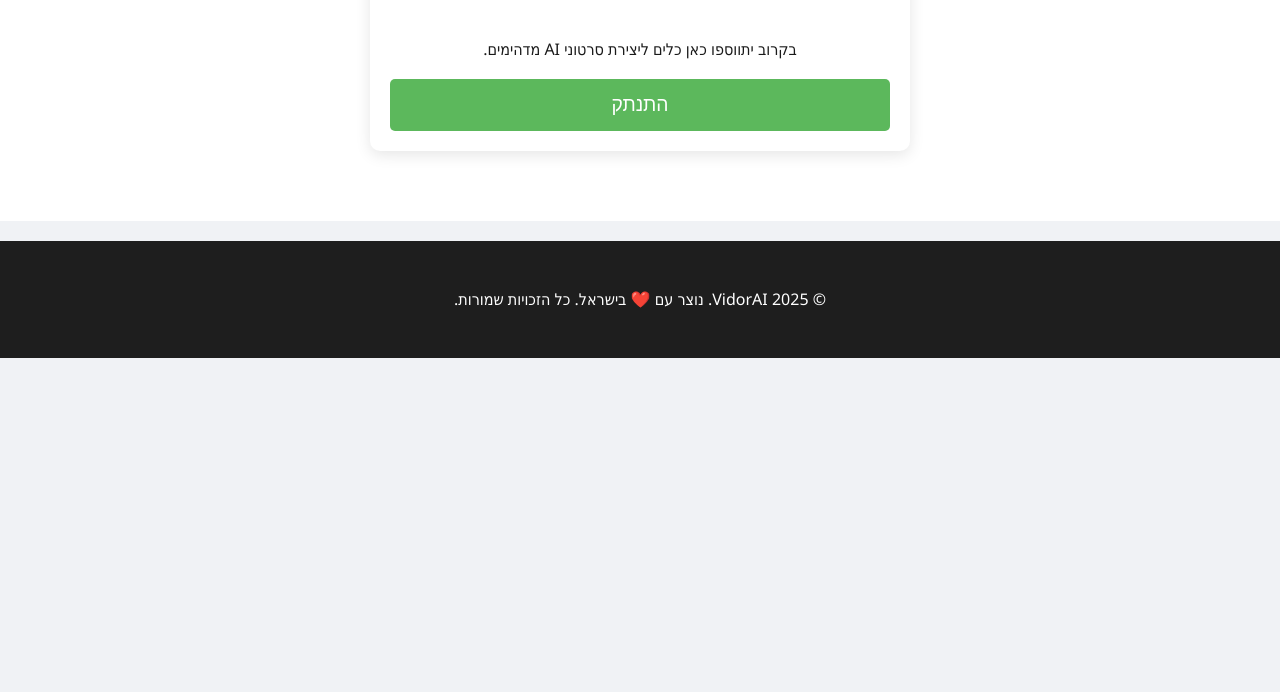
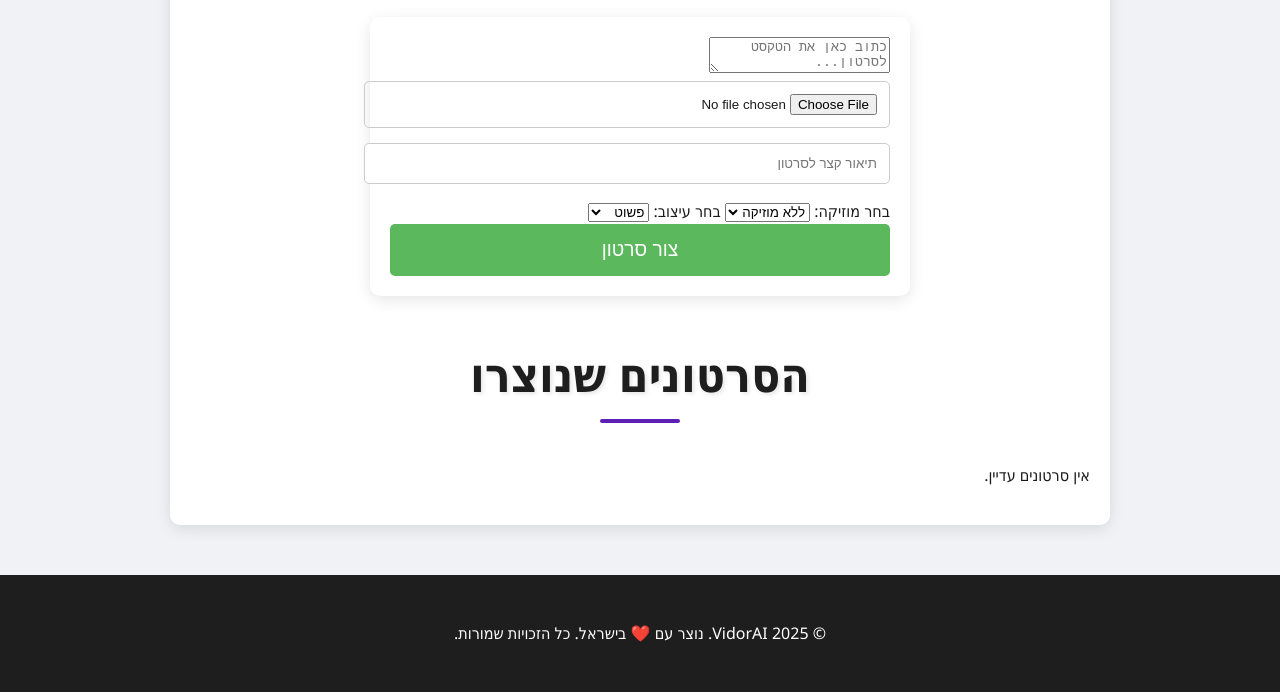
Before and after one commit to basadfree/VidorAI-website, a website: page dashboard.html in a window 1280 px wide. Shown: the part 555-1247 px from the top of the page. Before the commit the page ends 913 px from the top, so only its background shows below. Drawn offline with Linux system fonts and the light colour scheme; no server answers.

Commit message:
Updated dashboard UI for advanced video creation options

```diff
--- a/dashboard.html
+++ b/dashboard.html
@@ -10,17 +10,40 @@
 <body>
 
     <header class="page-header">
-        <h1>ברוך הבא לפאנל המשתמש!</h1>
-        <p>כאן תוכל ליצור תוכן וידאו מבוסס AI.</p>
+        <h1>פאנל המשתמש</h1>
+        <p>כאן תוכלו ליצור ולנהל את הסרטונים שלכם.</p>
+        <button id="logoutButton" class="submit-button" style="position: absolute; left: 20px; top: 20px;">התנתק</button>
     </header>
 
-    <section class="form-section visible">
-        <div class="access-form">
-            <h2>התחברת בהצלחה</h2>
-            <p>בקרוב יתווספו כאן כלים ליצירת סרטוני AI מדהימים.</p>
-            <button id="logoutButton" class="submit-button">התנתק</button>
+    <main class="dashboard-content">
+        <h2>יצירת סרטון חדש</h2>
+        <form id="createVideoForm" class="access-form">
+            <textarea id="videoText" placeholder="כתוב כאן את הטקסט לסרטון..." required></textarea>
+            <input type="file" id="videoImage" accept="image/*">
+            <input type="text" id="videoDescription" placeholder="תיאור קצר לסרטון" required>
+
+            <label for="musicSelect">בחר מוזיקה:</label>
+            <select id="musicSelect">
+                <option value="none">ללא מוזיקה</option>
+                <option value="upbeat">קצבי</option>
+                <option value="calm">רגוע</option>
+            </select>
+
+            <label for="designSelect">בחר עיצוב:</label>
+            <select id="designSelect">
+                <option value="simple">פשוט</option>
+                <option value="professional">מקצועי</option>
+            </select>
+
+            <button type="submit" class="submit-button">צור סרטון</button>
+        </form>
+        <div id="videoStatusMessage"></div>
+
+        <h2>הסרטונים שנוצרו</h2>
+        <div id="videosList">
+            <p>אין סרטונים עדיין.</p>
         </div>
-    </section>
+    </main>
 
     <footer>
         <p>© 2025 VidorAI. נוצר עם ❤️ בישראל. כל הזכויות שמורות.</p>
```
